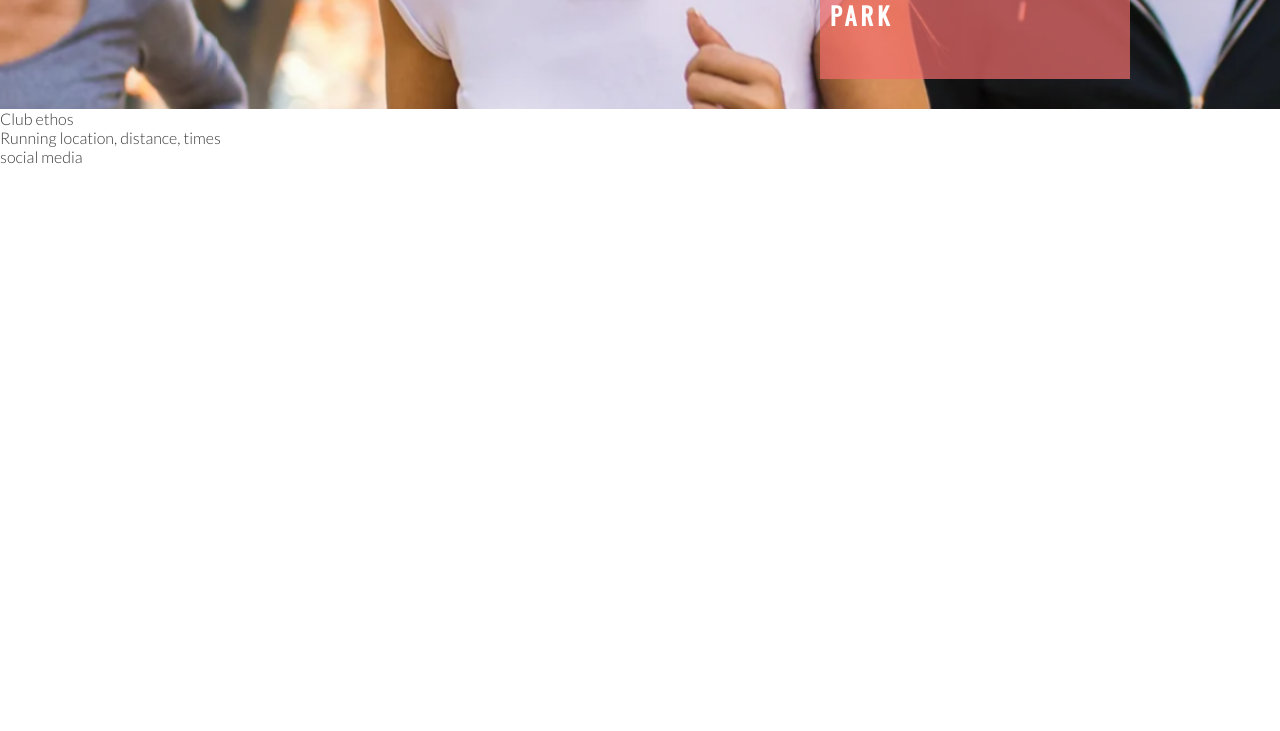
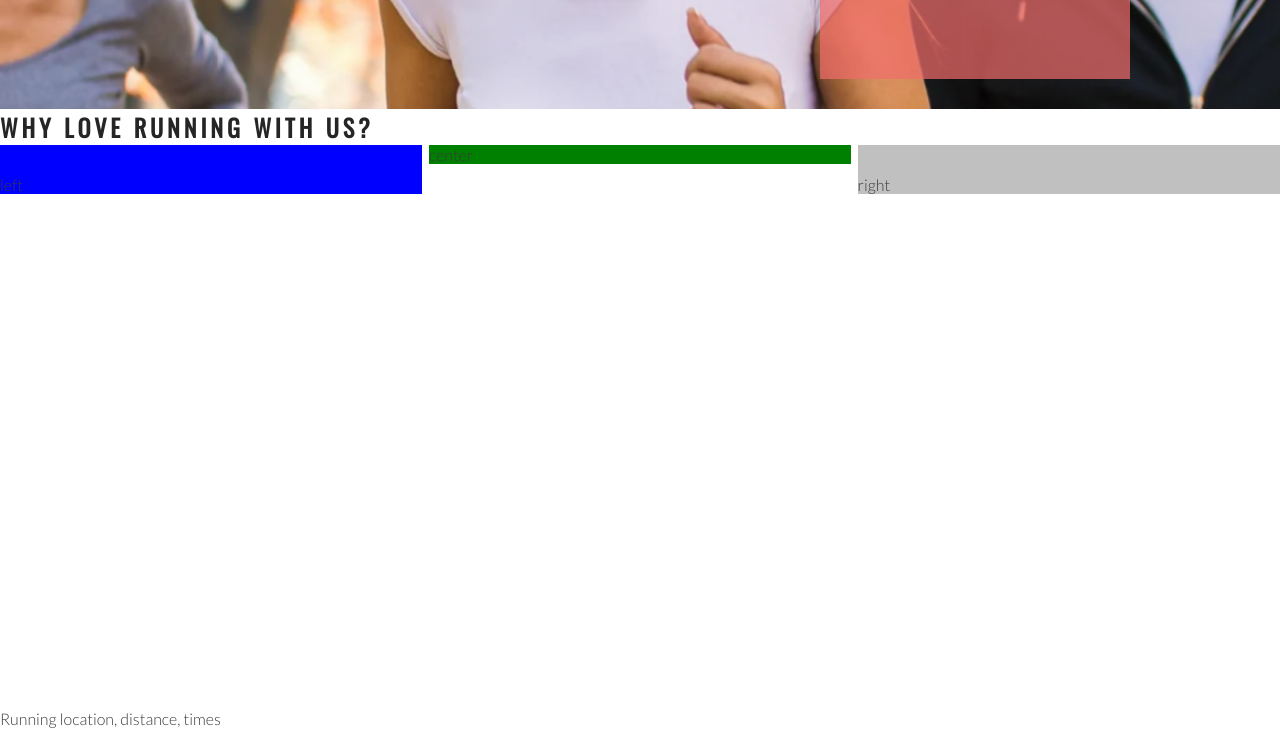
Before and after one commit to neil314159/love-running, a plain HTML site: page index.html in a window 1280 px wide. Shown: the part 566-1297 px from the top of the page. Before the commit the page ends 800 px from the top, so only its background shows below. Drawn offline with nearby package versions, Linux system fonts and the light colour scheme.

Commit message:
center ethos

```diff
--- a/assets/css/style.css
+++ b/assets/css/style.css
@@ -24,6 +24,7 @@ h1, h2{
 #logo{
     float:left;
     font-size: 200%;
+    margin-left: 30px;
 }
 
 /* navigation links */
@@ -112,3 +113,29 @@ h1, h2{
     position: absolute;
 
 }
+
+/*club ethos*/
+
+#club-ethos{
+    height: 600px;
+}
+
+#left-about{
+    padding-top: 30px;
+    width: 33%;
+    float: left;
+    background-color: blue;
+}
+
+#right-about{
+    padding-top: 30px;
+    width: 33%;
+    float: right;
+    background-color: silver;
+}
+
+#center-about{
+    width: 33%;
+    margin: 0 auto;
+    background-color: green;
+}
--- a/index.html
+++ b/index.html
@@ -40,11 +40,20 @@
         <div id="hero-image"></div>
         <div id="cover-text">
             <h2>Love Running</h2>
-             <h3>Love Running Docklands & Phoenix Park</h3>
+             <h3>Dublin Docklands & Phoenix Park</h3>
         </div>
     </section>
-    <section>
-        Club ethos
+    <section id="club-ethos">
+        <h1>WHy Love Running With Us?</h1>
+        <div id="left-about">
+    left
+        </div>
+        <div id="right-about">
+right
+        </div>
+        <div id="center-about">
+center
+        </div>
     </section>
     <section>
         Running location, distance, times
```
